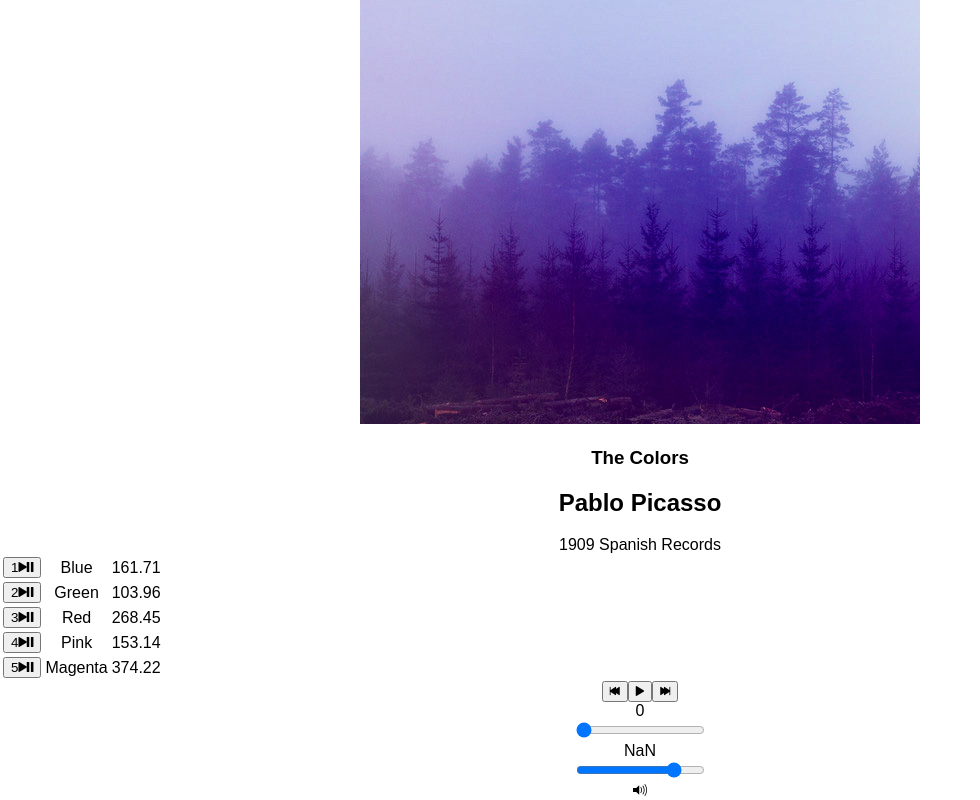
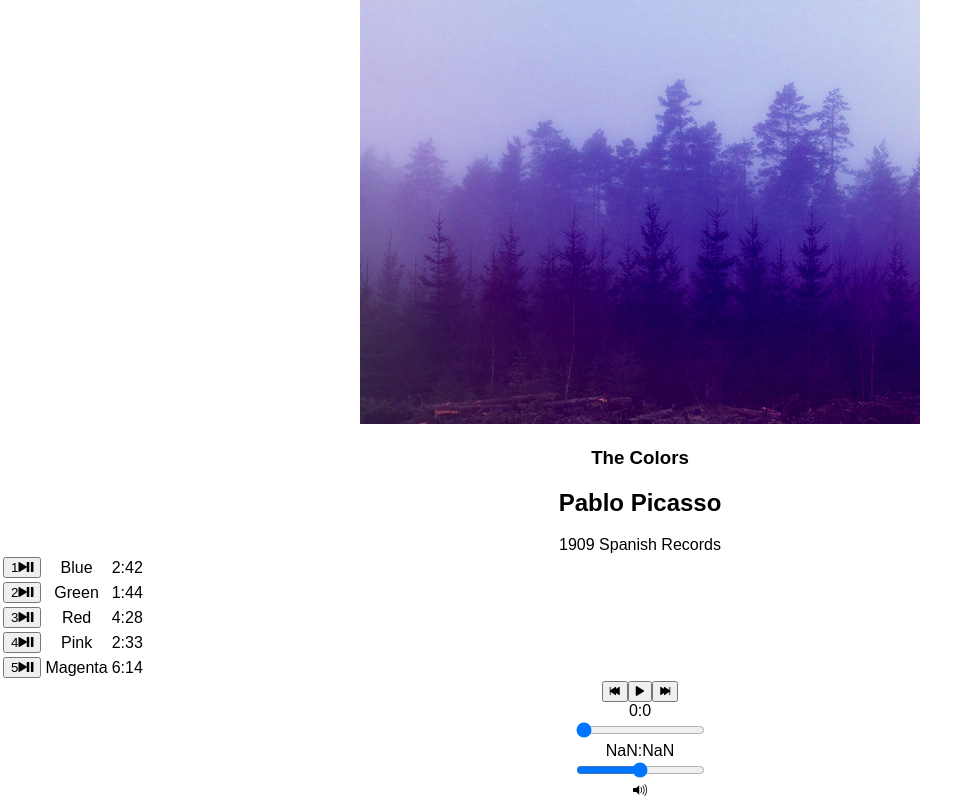
Before and after one commit to jacquetta/bloc-jams-react, a React (Create React App) app: page /album/the-colors in a window 1280 px wide. Shown: the part 234-1034 px from the top of the page, without its empty margins (0-980 px from the left). Built offline with nearby package versions, Linux system fonts and the light colour scheme.

Commit message:
assignment-range inputs complete

```diff
--- a/src/components/Album.js
+++ b/src/components/Album.js
@@ -15,11 +15,13 @@ class Album extends Component {
       currentSong: album.songs[0],
       currentTime: 0,
       duration: album.songs[0].duration,
+      volumeControl: 0.25,
       isPlaying: false
     };
 
     this.audioElement = document.createElement('audio');
     this.audioElement.src = album.songs[0].audioSrc;
+    this.audioElement.volume = 0.25;
   }
 
   componentDidMount() {
@@ -29,16 +31,21 @@ class Album extends Component {
       },
       durationchange: e => {
         this.setState({ duration: this.audioElement.duration });
+      },
+      volumechange: e => {
+        this.setState({ volume: this.audioElement.volume });
       }
   };
   this.audioElement.addEventListener('timeupdate', this.eventListeners.timeupdate);
   this.audioElement.addEventListener('durationchange', this.eventListeners.durationchange);
+  this.audioElement.addEventListener('volumechange', this.eventListeners.volumechange);
 }
 
   componentWillUnmount() {
     this.audioElement.src = null;
     this.audioElement.removeEventListener('timeupdate', this.eventListeners.timeupdate);
-    this.audioElement.removeEventListener('durationchange', this.eventListeneres.durationchange);
+    this.audioElement.removeEventListener('durationchange', this.eventListeners.durationchange);
+    this.audioELement.removeEventListener('volumechange', this.eventListeners.volumechange);
   }
 
   setSong(song) {
@@ -89,6 +96,21 @@ class Album extends Component {
     this.setState({ currentTime: newTime });
   }
 
+  handleVolumeChange(e){
+    const adjustVolume = e.target.value;
+    this.audioElement.volume = adjustVolume;
+    this.setState({ volume: adjustVolume });
+  }
+
+  formatTime(timeInSeconds) {
+    const minutes = Math.floor(timeInSeconds / 60);
+    const seconds = Math.round(timeInSeconds - minutes * 60);
+
+    console.log(minutes);
+    console.log(seconds);
+    return minutes + ":" + seconds;
+  }
+
   render() {
     return (
       <section className="album">
@@ -118,7 +140,7 @@ class Album extends Component {
                 </button>
                 </td>
                 <td className="song-title">{song.title}</td>
-                <td className="song-duration">{song.duration}</td>
+                <td className="song-duration">{this.formatTime(song.duration)}</td>
               </tr>
             )
           }
@@ -133,6 +155,8 @@ class Album extends Component {
          handlePrevClick={() => this.handlePrevClick()}
          handleNextClick={() => this.handleNextClick()}
          handleTimeChange={(e) => this.handleTimeChange(e)}
+         handleVolumeChange={(e) => this.handleVolumeChange(e)}
+         formatTime={(e) => this.formatTime(e)}
          />
       </section>
     );
--- a/src/components/PlayerBar.js
+++ b/src/components/PlayerBar.js
@@ -16,7 +16,7 @@ class PlayerBar extends Component {
           </button>
         </section>
         <section id="time-control">
-          <div className="current-time">{this.props.currentTime}</div>
+          <div className="current-time">{this.props.formatTime(this.props.currentTime)}</div>
           <input
             type="range"
             className="seek-bar"
@@ -26,12 +26,20 @@ class PlayerBar extends Component {
             step="0.01"
             onChange={this.props.handleTimeChange}
           />
-          <div className="total-time">{this.props.duration}</div>
+          <div className="total-time">{this.props.formatTime(this.props.duration)}</div>
         </section>
         <section id="volume-control">
           <div className="icon ion-colume-low"></div>
-          <input type="range" className="seek-bar" value="80" />
-          <div className="icon ion-volume-high"></div>
+          <input
+            type="range"
+            className="volume-bar"
+            value={this.props.adjustVolume}
+            max="1"
+            min="0"
+            step="0.01"
+            onChange={this.props.handleVolumeChange}
+            />
+          <div className="icon ion-volume-high">{this.props.currentVolume}</div>
         </section>
 
       </section>
```
